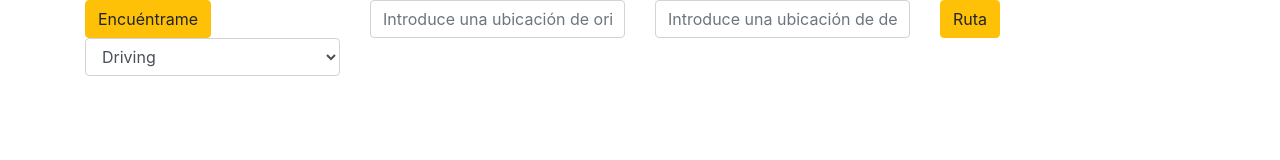
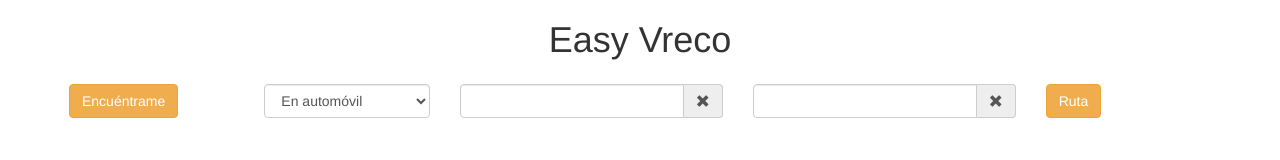
Before and after one commit to bimiriya/easy-vreco, a website: page index.html in a window 1280 px wide. Drawn offline with nearby package versions, Linux system fonts and the light colour scheme; some packages are replaced by stand-ins of ours.

Commit message:
se realiza trabajo de Google Maps API

```diff
--- a/assets/css/main.css
+++ b/assets/css/main.css
@@ -1,8 +1,23 @@
-/* section {
-    background: blue;
-    height: 93vh;
-} */
+.container{
+    box-sizing: border-box;
+    padding: 1em;
+}
 #map {
     height: 400px;
     width: 100%;
-   }
+}
+h1{
+    text-align: center
+}
+section{
+    box-sizing: border-box;
+    padding: 1em;
+}
+#map{
+    padding: 0;
+    margin: 0;
+}
+#row{
+    padding: 0;
+    margin: 0;
+}
--- a/assets/js/app.js
+++ b/assets/js/app.js
@@ -1,19 +1,3 @@
-class Localization {
-  constructor(callback) {
-    if (navigator.geolocation) {
-      navigator.geolocation.getCurrentPosition((position) => {
-        this.latitude = position.coords.latitude;
-        this.longitude = position.coords.longitude;
-        console.log(this.latitude);
-        console.log(this.longitude);
-
-        callback();
-      });
-    } else {
-      alert('Problemas de ubicación');
-    }
-  }
-}
 var map;
 // INICIALIZAR MAPA
 function initMap() {
@@ -26,7 +10,7 @@ function initMap() {
   document.getElementById('btn-ruta').addEventListener('click', calculateAndDisplayRoute);
 
 
-  var infoWindow = new google.maps.InfoWindow({ map: map });
+  let infoWindow = new google.maps.InfoWindow({ map: map });
   let autocompleteA = document.getElementById('origin');
   const searchA = new google.maps.places.Autocomplete(autocompleteA);
   searchA.bindTo('bounds', map);
@@ -34,11 +18,6 @@ function initMap() {
   let autocompleteB = document.getElementById('destiny');
   const searchB = new google.maps.places.Autocomplete(autocompleteB);
   searchB.bindTo('bounds', map);
-
-  // calculateAndDisplayRoute(directionsService, directionsDisplay);
-  // document.getElementById('mode').addEventListener('change', function () {
-  //   calculateAndDisplayRoute(directionsService, directionsDisplay);
-  // });
 
   // BUSCA MI UBICACION
   function searchMe() {
@@ -52,25 +31,19 @@ function initMap() {
           center: pos,
           zoom: 18
         }
-        //positionMap = pos;
-        // infoWindow.setPosition(pos);
-        // infoWindow.setContent('Location found.');
-        //map.setCenter(pos);
-        let map = document.getElementById('map');
-        const mapa = new google.maps.Map(map, option);
+        map.setCenter(pos);
         const marker = new google.maps.Marker({
           position: pos,
-          map: mapa,
-          title: 'Esto es un marcador'
+          map: map,
         });
-        var text = '<h1>Nombre del lugar</h1>' + '<p>Descripción del lugar</p>' + '<a href="#">Página web</a>';
-        let information = new google.maps.InfoWindow({
-          content: text
-        });
+        // let text = '<h1>Nombre del lugar</h1>' + '<p>Descripción del lugar</p>' + '<a href="#">Página web</a>';
+        // let information = new google.maps.InfoWindow({
+        //   content: text
+        // });
 
-        marker.addListener('click', function () {
-          information.open(mapa, marker);
-        });
+        // marker.addListener('click', function() {
+        //   information.open(mapa, marker);
+        // });
       }, function () {
         handleLocationError(true, infoWindow, map.getCenter());
       });
@@ -89,19 +62,18 @@ function initMap() {
 
 // ENCUENTRA LA RUTA
 function calculateAndDisplayRoute() {
- directionsService = new google.maps.DirectionsService;
- directionsDisplay = new google.maps.DirectionsRenderer;
-  var selectedMode = document.getElementById('mode').value;
-  //let map = document.getElementById('map');
+  directionsService = new google.maps.DirectionsService;
+  directionsDisplay = new google.maps.DirectionsRenderer;
+  let selectedMode = document.getElementById('mode').value;
 
-  var objDR = {
+  let objDR = {
     origin: document.getElementById('origin').value,
     destination: document.getElementById('destiny').value,
     travelMode: google.maps.TravelMode[selectedMode],
   }
 
 
-  directionsService.route(objDR, function (response, status) {
+  directionsService.route(objDR, function(response, status) {
     if (status === 'OK') {
       directionsDisplay.setMap(map);
       directionsDisplay.setDirections(response);
@@ -110,77 +82,11 @@ function calculateAndDisplayRoute() {
     }
   });
 }
-// CAMBIAR TIPO DE RUTA
-// function calculateAndDisplayRoute(directionsService, directionsDisplay) {
-//   var selectedMode = document.getElementById('mode').value;
-//   directionsService.route({
-//     origin: { lat: -33.4533624, lng: -70.7142131 },  // Haight.
-//     destination: { lat: -33.4163266, lng: -70.6427959 },  // Ocean Beach.
-//     // Note that Javascript allows us to access the constant
-//     // using square brackets and a string value as its
-//     // "property."
-//     travelMode: google.maps.TravelMode[selectedMode]
-//   }, function (response, status) {
-//     if (status == 'OK') {
-//       directionsDisplay.setDirections(response);
-//     } else {
-//       window.alert('Directions request failed due to ' + status);
-//     }
-//   });
-// }
-
-// BUSCA MI UBICACION
-// let ubication = document.getElementById('ubication');
-// ubication.addEventListener('click', function () {
-//   // google.maps.event.addDomListener(ubication, 'click', function () {
-
-//   const myUbication = new Localization(() => {
-//     const latAndLong = { lat: myUbication.latitude, lng: myUbication.longitude };
-//     var text = '<h1>Nombre del lugar</h1>' + '<p>Descripción del lugar</p>' + '<a href="#">Página web</a>'
-//     let option = {
-//       center: latAndLong,
-//       zoom: 18
-//     }
-//     let map = document.getElementById('map');
-//     const mapa = new google.maps.Map(map, option);
-//     const marker = new google.maps.Marker({
-//       position: latAndLong,
-//       map: mapa,
-//       title: 'Esto es un marcador'
-//     });
-
-//     let information = new google.maps.InfoWindow({
-//       content: text
-//     });
-
-//     marker.addListener('click', function () {
-//       information.open(mapa, marker);
-//     });
-
-//     let autocompleteA = document.getElementById('origin');
-//     const searchA = new google.maps.places.Autocomplete(autocompleteA);
-//     searchA.bindTo('bounds', mapa);
-
-//     let autocompleteB = document.getElementById('destiny');
-//     const searchB = new google.maps.places.Autocomplete(autocompleteB);
-//     searchB.bindTo('bounds', mapa);
-//   });
-// });
-// BUSCAR RUTA
-
-// function calcRoute() {
-//   let start = document.getElementById('origin').value;
-//   let end = document.getElementById('destiny').value;
-//   let request = {
-//     origin: start,
-//     destination: end,
-//     travelMode: 'DRIVING'
-//   };
-//   directionsService.route(request, function (result, status) {
-//     if (status == 'OK') {
-//       directionsDisplay.setDirections(result);
-//     }
-//   });
-// }
-// var btnRuta = document.getElementById('btn-ruta');
-// btnRuta.addEventListener('click', calcRoute)
+let removeOrigin = document.getElementById('remove-origin');
+removeOrigin.addEventListener('click', function() {
+  document.getElementById('origin').value = '';
+});
+let removeDestiny = document.getElementById('remove-destiny');
+removeDestiny.addEventListener('click', function() {
+  document.getElementById('destiny').value = '';
+});
--- a/index.html
+++ b/index.html
@@ -12,44 +12,51 @@
 </head>
 
 <body>
-  <nav>
+  <div class="row" id="row">
+    <div class="col-lg-12">
+      <h1>Easy Vreco</h1>
+    </div>
+  </div>
   <div class="container">
     <div class="row">
-        <div class="col-lg-3">
-          <button id="ubication" class="btn btn-warning" >Encuéntrame</button>
+      <div class="col-lg-2">
+        <button id="ubication" class="btn btn-warning">Encuéntrame</button>
+      </div>
+      <div class="col-lg-2">
         <select id="mode" class="form-control">
-            <option value="DRIVING">Driving</option>
-            <option value="WALKING">Walking</option>
-            <option value="BICYCLING">Bicycling</option>
-            <option value="TRANSIT">Transit</option>
+          <option value="DRIVING">En automóvil</option>
+          <option value="WALKING">A pie</option>
+          <option value="TRANSIT">Transporte público</option>
         </select>
       </div>
       <div class="col-lg-3">
-          <input type="text" id="origin" placeholder="Introduce una ubicación de origen" class="form-control">
+        <div class="input-group">
+          <input type="text" id="origin" class="form-control">
+          <span class="input-group-addon" id="remove-origin">
+            <i class="glyphicon glyphicon-remove"></i>
+          </span>
+        </div>
       </div>
       <div class="col-lg-3">
-          <input type="text" id="destiny" placeholder="Introduce una ubicación de destino"  class="form-control">
+        <div class="input-group">
+          <input type="text" id="destiny" class="form-control">
+          <span class="input-group-addon" id="remove-destiny">
+            <i class="glyphicon glyphicon-remove"></i>
+          </span>
         </div>
-        <div class="col-lg-3">
+      </div>
+      <div class="col-lg-2">
         <button class="btn btn-warning" id="btn-ruta">Ruta</button>
       </div>
     </div>
   </div>
-  </nav>
   <section>
-    <div class="row" >
-      <div class="col-lg-12" id="position">
-
-      </div>
-    </div>
     <div class="row" id="map">
-      <div class="col-lg-12">
-
-      </div>
+      <div class="col-lg-12"></div>
     </div>
   </section>
-  <script src="https://maps.googleapis.com/maps/api/js?key=AIzaSyBQWhMfqOzklrgzumzlkcD0r5GVv0pXDDA&callback=initMap&libraries=places" async defer
-  type="text/javascript"></script>
+  <script src="https://maps.googleapis.com/maps/api/js?key=AIzaSyBQWhMfqOzklrgzumzlkcD0r5GVv0pXDDA&callback=initMap&libraries=places"
+    async defer type="text/javascript"></script>
   <link rel="stylesheet" href="node_modules/bootstrap3/dist/js/bootstrap.js">
   <script src="assets/js/app.js"></script>
 </body>
```
Lines whose indentation alone changed are shown as unchanged.
